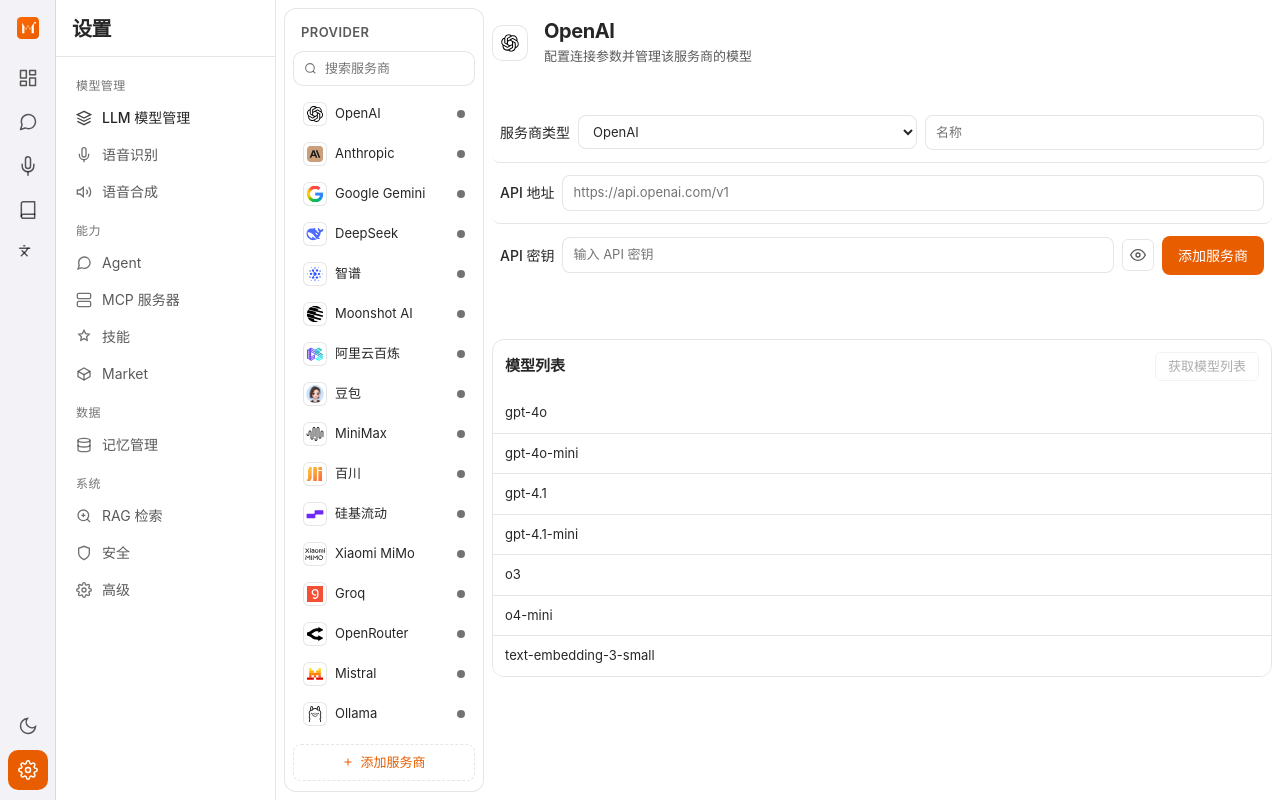
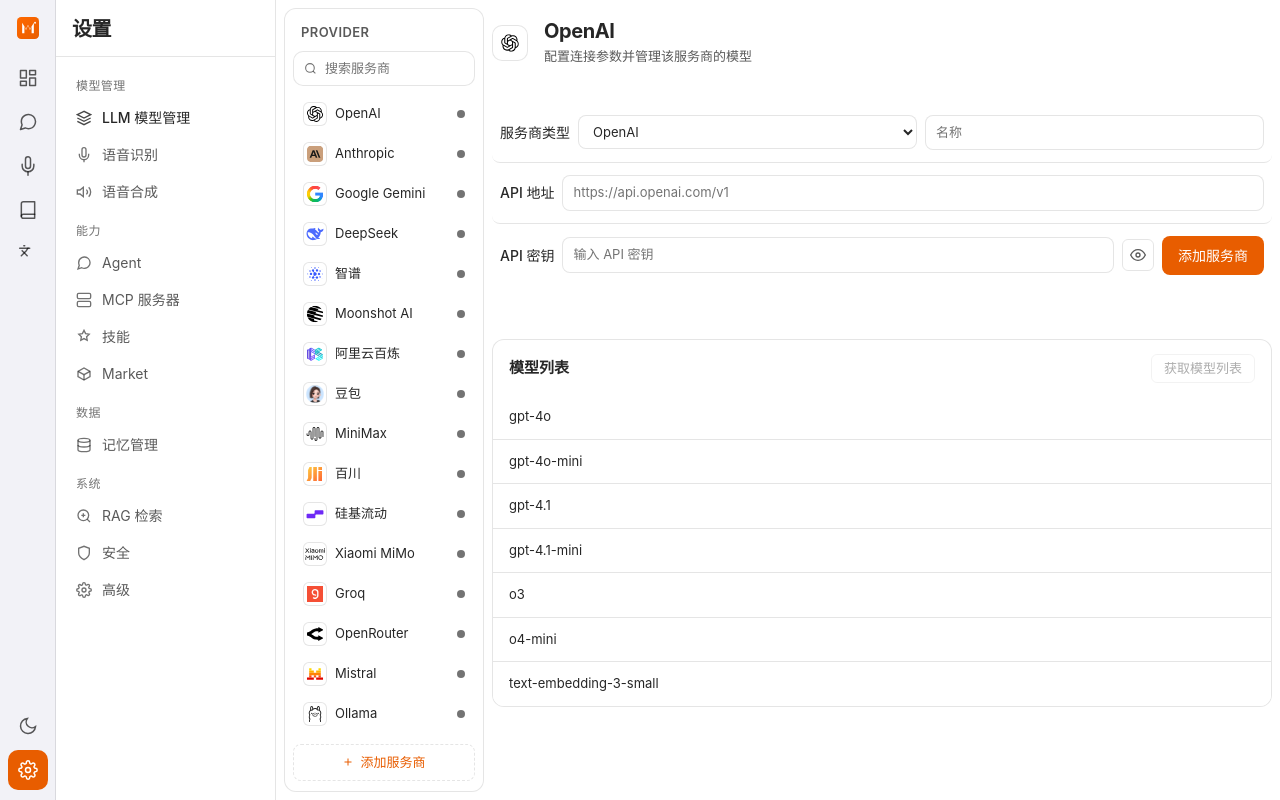
Before and after one commit to laochenfei233/Prism-Agent-R, a SvelteKit app: page /settings in a window 1280 px wide. Built offline with nearby package versions, Linux system fonts and the light colour scheme.

Commit message:
fix(settings): increase padding in model list for better readability
- Model section header: 14px 16px padding
- Model rows: 12px 16px padding
- Sub-headers: 12px 16px padding
- Added background color to model-section container

```diff
--- a/src/routes/settings/+page.svelte
+++ b/src/routes/settings/+page.svelte
@@ -1895,9 +1895,10 @@
 		border: 1px solid var(--color-separator);
 		border-radius: var(--radius-md);
 		overflow: hidden;
+		background: var(--color-bg);
 	}
 	.model-section .model-header {
-		padding: 12px 12px 0;
+		padding: 14px 16px 0;
 	}
 	.model-section .model-row + .model-row { border-top: none; }
 	.model-section .model-row:first-of-type { border-top: none; }
@@ -1955,14 +1956,13 @@
 		font-size: 12px;
 		font-weight: 500;
 		color: var(--color-fg-secondary);
-		margin: 14px 0 6px;
-		padding: 0 4px;
+		padding: 12px 16px 6px;
 	}
 	.model-row {
 		display: flex;
 		align-items: center;
 		gap: 8px;
-		padding: 10px 12px;
+		padding: 12px 16px;
 		font-size: 13px;
 		border-bottom: 0.5px solid var(--color-separator);
 		background: var(--color-bg);
```
